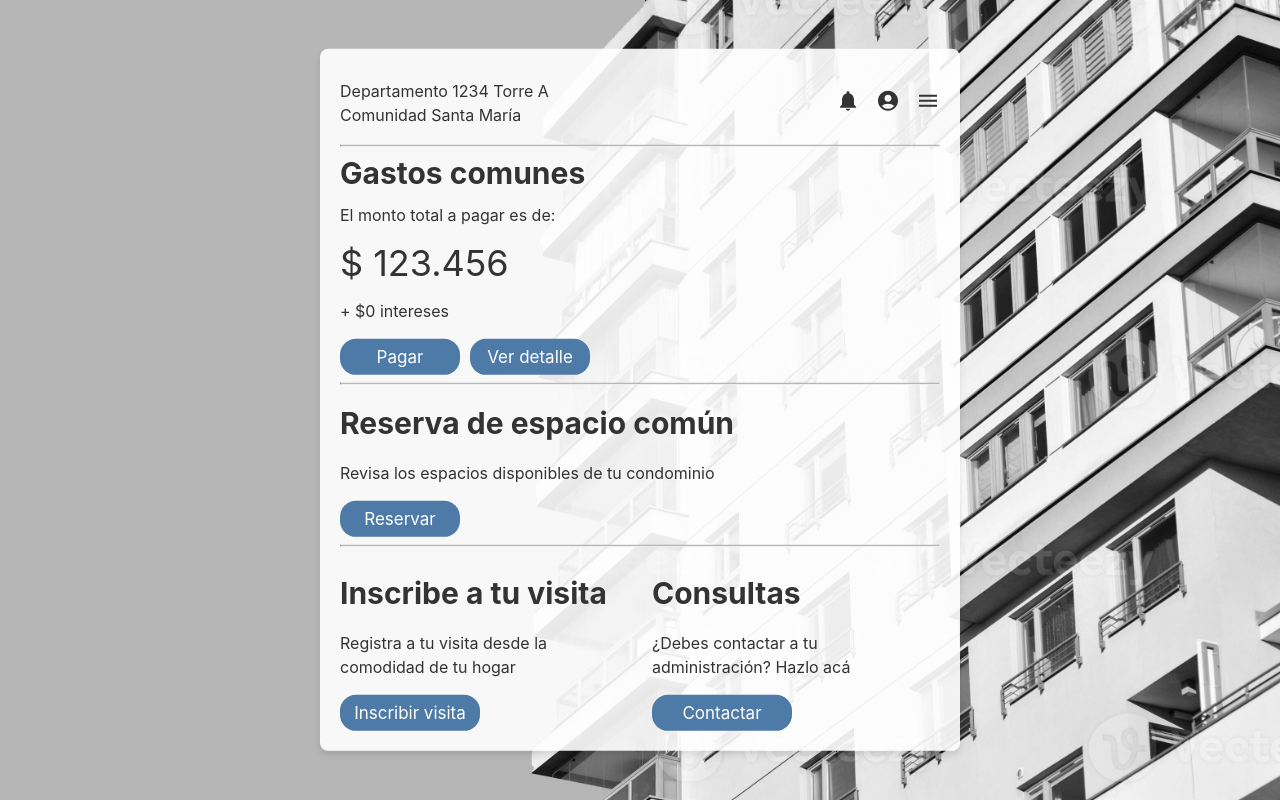
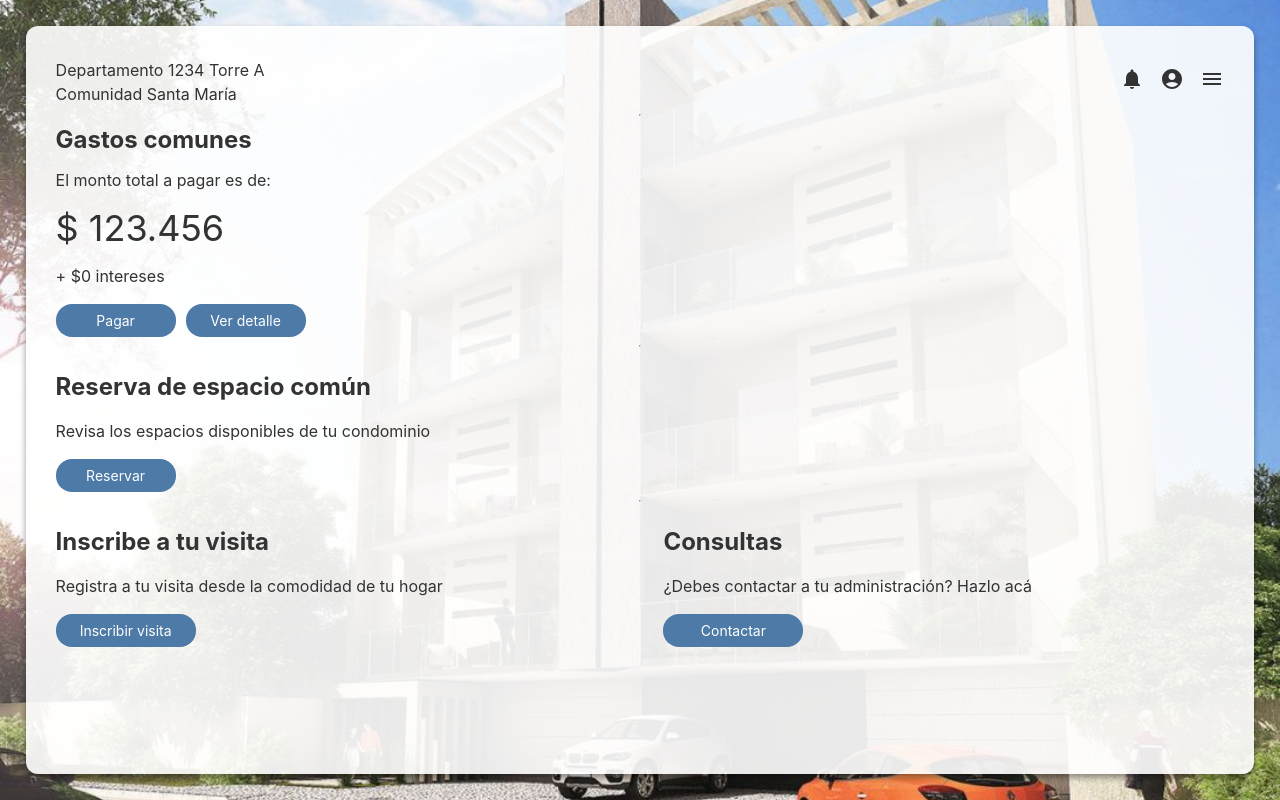
Before and after one commit to retamaish/INF322-DIU-ComunidadEdificio, a React app: page / in a window 1280 px wide. Built offline with nearby package versions, Linux system fonts and the light colour scheme; the HTML template or start-up script is replaced by a standard one.

Commit message:
Centrado del home e imagen cambiada

```diff
--- a/src/pages/Home.jsx
+++ b/src/pages/Home.jsx
@@ -1,6 +1,7 @@
 import React from 'react'
 import { H1, P, MenuDropdown } from '@components'
 import { useNavigate } from 'react-router-dom'
+
 import DefaultBackground from '../assets/stockphotobuilding.jpg'
 import NotificationsIcon from '@mui/icons-material/Notifications'
 import AccountCircleIcon from '@mui/icons-material/AccountCircle'
@@ -12,7 +13,7 @@ export const Home = () => {
     <div
       className='home'
       style={{
-        position: 'relative',
+        display: 'flex',
         backgroundImage: `url(${DefaultBackground})`,
         backgroundSize: 'cover',
         backgroundPosition: 'center',
@@ -23,22 +24,23 @@ export const Home = () => {
       {/* Cuadro de contenido */}
       <div
         style={{
-          position: 'absolute',
-          top: '50%',
-          left: '50%',
-          transform: 'translate(-50%, -50%)',
+          display: 'flex',
+          flexDirection: 'column',
           backgroundColor: 'rgba(255, 255, 255, 0.9)',
-          borderRadius: '8px',
-          padding: '20px',
-          boxShadow: '0 4px 6px rgba(0, 0, 0, 0.1)',
+          borderRadius: '12px',
+          padding: '30px',
+          overflow: 'hidden',
+          boxShadow: '0 4px 6px rgba(0, 0.2, 0.2, 0.4)',
           color: '#333',
-          maxWidth: '600px',
-          width: '90%'
+          alignContent: 'center',
+          alignItems: 'center',
+          width: '100%',
+          margin: '2%'
         }}
       >
         <div className='home__header' style={{ width: '100%' }}>
           <div className='home__header__address'>
-            <P style={{ marginTop: 10, marginBottom: 10 }}>
+            <P style={{ marginTop: 2, marginBottom: 0 }}>
               Departamento 1234 Torre A
               <br />
               Comunidad Santa María
--- a/src/stylesheets/elements/button/button.scss
+++ b/src/stylesheets/elements/button/button.scss
@@ -1,5 +1,5 @@
 .button {
     padding: 8px 12px;
     border-radius: 16px;
-    font-size: 17px;
+    font-size: 14px;
 }
--- a/src/stylesheets/layout/layout__page.scss
+++ b/src/stylesheets/layout/layout__page.scss
@@ -0,0 +1,3 @@
+.layout__page {
+    height: 100%;
+}
--- a/src/stylesheets/typography/H1.scss
+++ b/src/stylesheets/typography/H1.scss
@@ -1,4 +1,4 @@
 .H1 {
-    font-size: 1.875rem; /* 30px */
-    line-height: 2.25rem; /* 36px */
+    font-size: 1.5rem; /* 24px */
+    line-height: 2rem; /* 32px */
 }
--- a/src/stylesheets/typography/H2.scss
+++ b/src/stylesheets/typography/H2.scss
@@ -1,4 +1,4 @@
 .H2 {
-    font-size: 1.5rem; /* 24px */
-    line-height: 2rem; /* 32px */
+    font-size: 1.25rem; /* 20px */
+    line-height: 1.75rem; /* 28px */
 }
--- a/src/stylesheets/typography/H3.scss
+++ b/src/stylesheets/typography/H3.scss
@@ -1,4 +1,4 @@
 .H3 {
-    font-size: 1.25rem; /* 20px */
+	font-size: 1.125rem; /* 18px */
     line-height: 1.75rem; /* 28px */
 }
```
Also changed, not shown: src/assets/stockphotobuilding.jpg.
